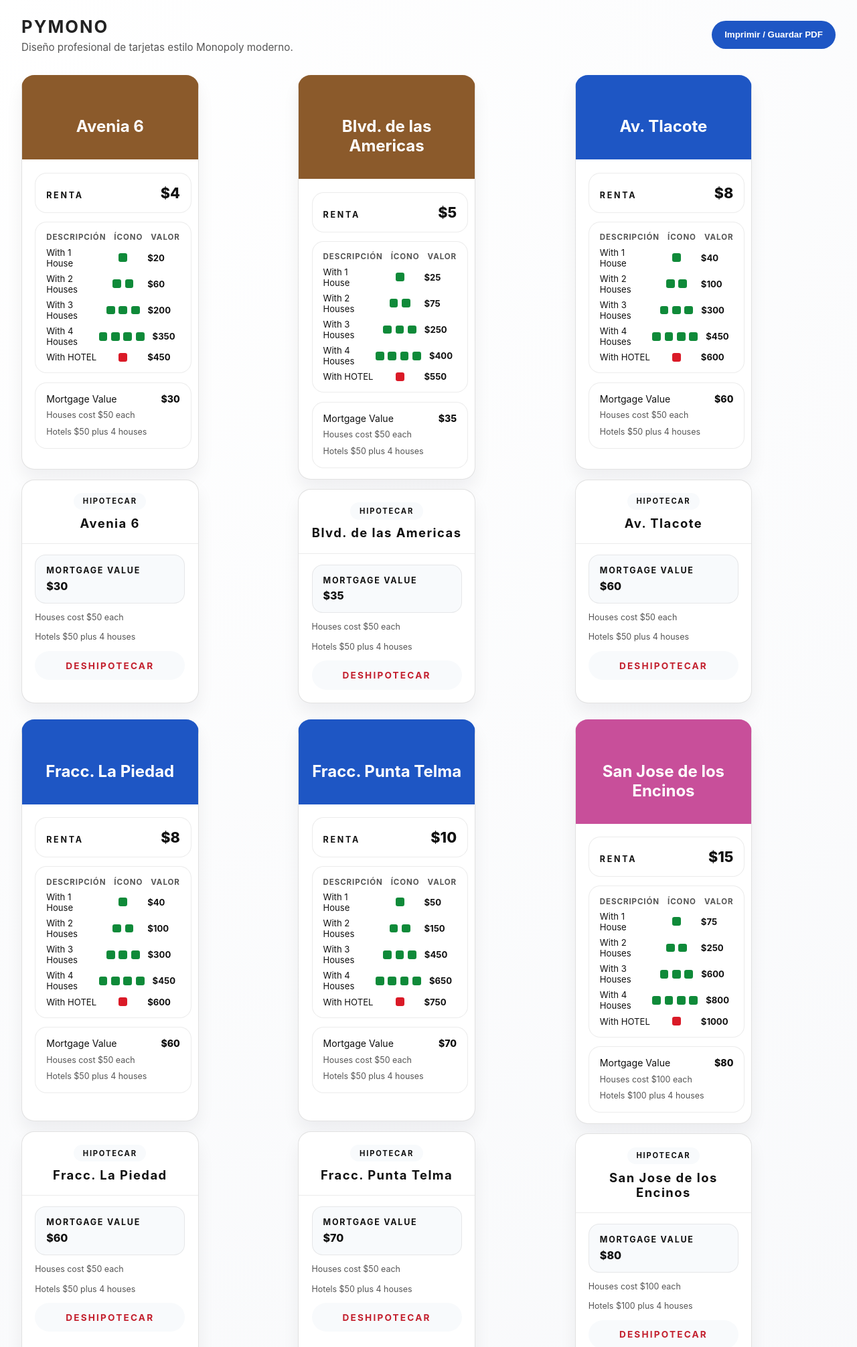
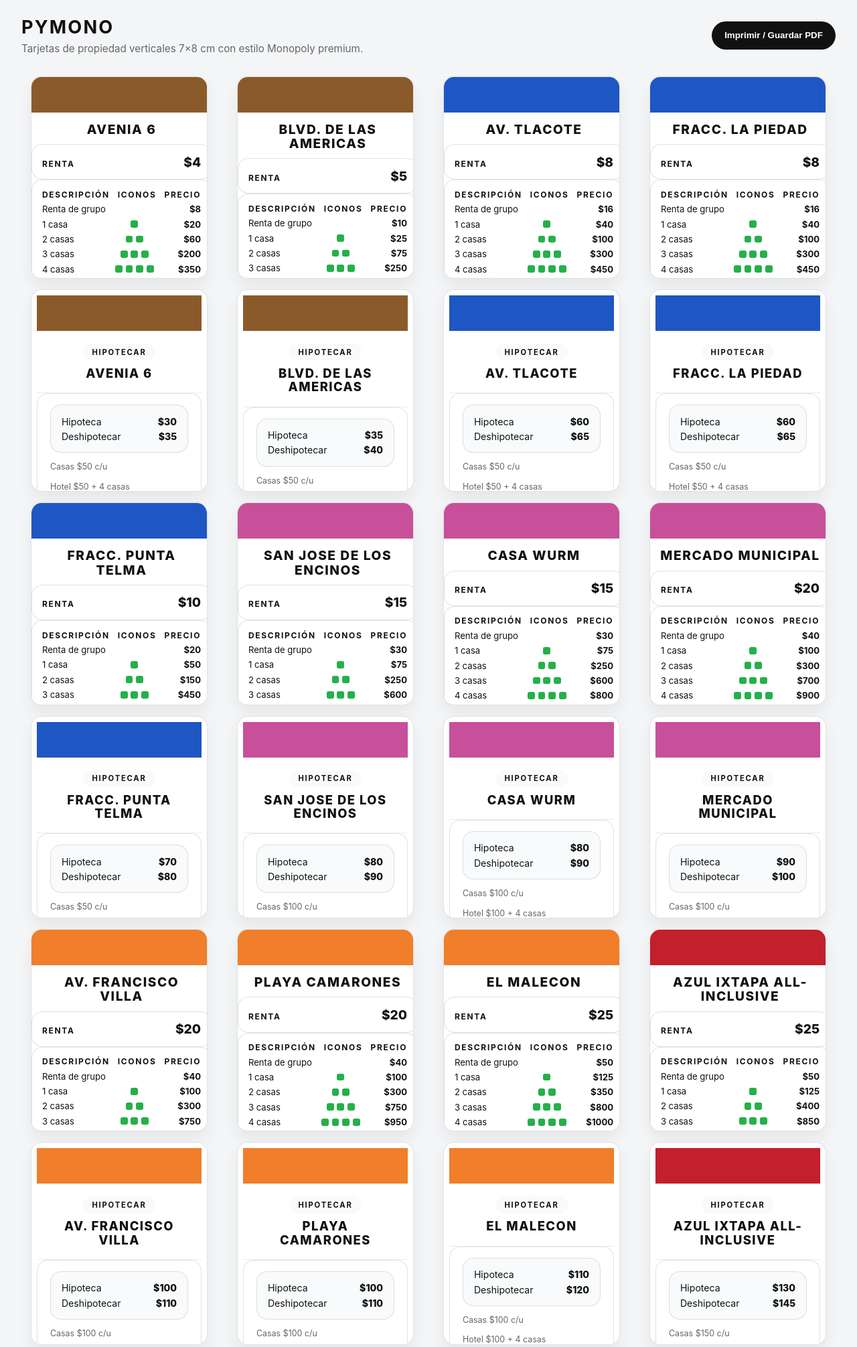
Before and after one commit to 7r5/PyMono, a Flask app: page / in a window 1280 px wide. Shown: the top 2011 px of the page at 67% size. Run offline with Flask 3, Linux system fonts and the light colour scheme.

Commit message:
Apply premium Monopoly card design from updated Copilot instructions and generate sample PDF

```diff
--- a/static/styles.css
+++ b/static/styles.css
@@ -1,6 +1,6 @@
 :root {
   font-family: "Inter", "Helvetica Neue", Arial, sans-serif;
-  color: #222;
+  color: #111111;
   background: #f4f5f7;
 }
 
@@ -8,115 +8,117 @@
   box-sizing: border-box;
 }
 
+html,
 body {
   margin: 0;
   min-height: 100vh;
-  background: radial-gradient(circle at top left, #ffffff, #e9ecf2);
+  background: #f4f5f7;
+}
+
+body {
+  color: #111111;
 }
 
 .app-header {
   display: flex;
   justify-content: space-between;
+  align-items: center;
   gap: 1rem;
-  align-items: center;
   padding: 1.5rem 2rem 0.5rem;
 }
 
 .app-header h1 {
   margin: 0;
-  font-size: 1.6rem;
+  font-size: 1.7rem;
   letter-spacing: 0.08em;
   text-transform: uppercase;
 }
 
 .app-header p {
   margin: 0.35rem 0 0;
-  color: #555;
+  color: #666666;
   font-size: 0.95rem;
 }
 
 .actions button {
   border: none;
-  background: #1e56c4;
+  background: #111111;
   color: white;
   font-weight: 700;
   padding: 0.85rem 1.2rem;
   border-radius: 999px;
   cursor: pointer;
-  transition: transform 0.2s ease, background-color 0.2s ease;
-}
-
-.actions button:hover {
-  transform: translateY(-1px);
-  background: #173fa3;
 }
 
 .cards-grid {
   display: grid;
-  grid-template-columns: repeat(auto-fit, minmax(18rem, 1fr));
-  gap: 1.5rem;
+  grid-template-columns: repeat(auto-fill, minmax(7cm, 1fr));
+  gap: 1rem;
   padding: 1.5rem 2rem 2rem;
+  justify-items: center;
 }
 
 .card {
+  width: 7cm;
   display: grid;
-  grid-template-rows: auto auto;
-  gap: 0.9rem;
-  width: 7cm;
+  gap: 1rem;
 }
 
-.card-front,
-.card-back {
+.card-face {
   width: 7cm;
-  min-height: 8cm;
-  border-radius: 1.2rem;
+  height: 8cm;
+  border-radius: 1rem;
   overflow: hidden;
-  box-shadow: 0 14px 26px rgba(15, 23, 42, 0.06);
+  background: #ffffff;
   border: 1px solid rgba(17, 17, 17, 0.12);
-  background: #fff;
+  box-shadow: 0 12px 22px rgba(17, 17, 17, 0.06);
+  display: grid;
+  grid-template-rows: auto 1fr;
 }
 
-.card-front {
-  border-top: 1.4rem solid #1e56c4;
+.card-bar {
+  height: 1.4cm;
+  width: 100%;
 }
 
 .card-head {
-  padding: 1.3rem 1.2rem 0.95rem;
-  color: white;
-  background: transparent;
+  padding: 0.95rem 0.95rem 0.7rem;
   text-align: center;
 }
 
-.card-head-title h2 {
-  margin: 0.2rem 0 0.3rem;
-  font-size: 1.35rem;
-  line-height: 1.15;
-  letter-spacing: 0.09em;
-  font-family: "Inter", "Helvetica Neue", Arial, sans-serif;
+.card-head h2 {
+  margin: 0;
+  font-size: 1.2rem;
+  line-height: 1.1;
+  letter-spacing: 0.08em;
   font-weight: 800;
+  text-transform: uppercase;
 }
 
-.card-head-title .card-group {
-  display: block;
-  margin: 0 auto 0.4rem;
-  text-transform: uppercase;
-  letter-spacing: 0.18em;
-  font-size: 0.72rem;
-  opacity: 0.88;
+.card-city {
+  margin: 0.35rem 0 0;
+  color: #666666;
+  font-size: 0.78rem;
+  letter-spacing: 0.04em;
 }
 
-.card-head-title .card-city {
-  display: block;
-  margin-top: 0.3rem;
-  font-size: 0.8rem;
-  color: rgba(255, 255, 255, 0.9);
-  font-weight: 500;
+.rent-block,
+.table-block,
+.mortgage-block,
+.construction-block,
+.back-mortgage-block,
+.back-content {
+  background: #ffffff;
+  border: 1px solid rgba(17, 17, 17, 0.12);
+  border-radius: 1rem;
 }
 
-.card-body {
-  padding: 1.2rem 1.2rem 1rem;
-  display: grid;
-  gap: 0.85rem;
+.rent-block,
+.table-block,
+.mortgage-block,
+.construction-block,
+.back-mortgage-block {
+  padding: 0.85rem 0.95rem;
 }
 
 .rent-block {
@@ -124,139 +126,198 @@ body {
   justify-content: space-between;
   align-items: baseline;
   gap: 0.75rem;
-  padding: 1rem 1rem;
-  background: #ffffff;
-  border: 1px solid rgba(17, 17, 17, 0.08);
-  border-radius: 1.1rem;
 }
 
-.rent-tag {
-  color: #111;
-  font-size: 0.78rem;
+.rent-label,
+.mortgage-title,
+.back-mortgage-label,
+.table-header span {
+  color: #111111;
+  font-size: 0.75rem;
   font-weight: 700;
-  letter-spacing: 0.22em;
+  letter-spacing: 0.14em;
   text-transform: uppercase;
 }
 
-.rent-value {
-  color: #111;
-  font-size: 1.35rem;
-  font-weight: 800;
-}
-
-.mortgage-row {
-  display: flex;
-  justify-content: space-between;
-  align-items: center;
-  gap: 0.75rem;
-  font-size: 0.88rem;
-  color: #111;
-}
-
-.mortgage-row strong {
+.rent-value,
+.mortgage-value,
+.back-mortgage-value {
+  color: #111111;
+  font-size: 1.2rem;
   font-weight: 800;
 }
 
 .table-block {
   display: grid;
-  gap: 0.45rem;
-  padding: 0.95rem 1rem;
-  background: #ffffff;
-  border: 1px solid rgba(17, 17, 17, 0.08);
-  border-radius: 1.1rem;
+  gap: 0.4rem;
+  padding-top: 0.85rem;
+  padding-bottom: 0.85rem;
 }
 
 .table-row {
   display: grid;
-  grid-template-columns: 1.45fr 0.9fr 0.9fr;
+  grid-template-columns: 1.5fr 0.9fr 0.9fr;
   gap: 0.75rem;
   align-items: center;
   font-size: 0.82rem;
-  color: #111;
+  color: #111111;
+}
+
+.table-row strong,
+.table-row span:last-child {
+  text-align: right;
 }
 
 .table-header {
-  color: #555;
+  color: #666666;
+  text-transform: uppercase;
+  letter-spacing: 0.08em;
+  font-size: 0.72rem;
   font-weight: 700;
-  letter-spacing: 0.08em;
-  text-transform: uppercase;
-  font-size: 0.72rem;
 }
 
 .icon-row {
   display: flex;
   justify-content: center;
-  gap: 0.35rem;
+  gap: 0.3rem;
 }
 
 .icon {
-  width: 0.8rem;
-  height: 0.8rem;
-  border-radius: 0.2rem;
+  width: 0.68rem;
+  height: 0.68rem;
+  border-radius: 0.18rem;
 }
 
 .house {
-  background: #0f8a39;
+  background: #24B04A;
 }
 
 .hotel {
-  background: #da1a27;
+  background: #D62828;
 }
 
-.mortgage-block,
-.back-mortgage-block {
-  padding: 0.95rem 1rem;
-  background: #ffffff;
-  border: 1px solid rgba(17, 17, 17, 0.08);
-  border-radius: 1.1rem;
+.separator {
+  height: 1px;
+  background: rgba(17, 17, 17, 0.08);
+  margin: 0.35rem 0;
+}
+
+.mortgage-block {
   display: grid;
   gap: 0.45rem;
+  padding-bottom: 0.8rem;
 }
 
-.mortgage-title,
-.back-mortgage-label {
-  color: #111;
-  font-size: 0.78rem;
-  font-weight: 700;
-  letter-spacing: 0.14em;
-  text-transform: uppercase;
+.mortgage-row,
+.back-mortgage-row {
+  display: flex;
+  justify-content: space-between;
+  align-items: center;
+  gap: 0.8rem;
 }
 
-.mortgage-value,
-.back-mortgage-value {
-  color: #111;
-  font-size: 1.05rem;
+.mortgage-row strong,
+.back-mortgage-row strong {
   font-weight: 800;
 }
 
-.mortgage-meta,
-.back-mortgage-meta {
-  color: #555;
+.construction-block,
+.back-content {
+  display: grid;
+  gap: 0.45rem;
+  padding-bottom: 0.85rem;
+}
+
+.construction-text,
+.back-meta {
+  color: #666666;
   font-size: 0.78rem;
   line-height: 1.4;
 }
 
-.card-icons {
-  display: flex;
-  justify-content: center;
-  gap: 0.75rem;
-  margin-top: 0.35rem;
+.card-back {
+  padding: 0.5rem;
 }
 
-.icon-box {
+.back-head {
+  padding: 0.95rem 0.95rem 0.65rem;
+  text-align: center;
+}
+
+.back-pill {
   display: inline-flex;
   align-items: center;
-  gap: 0.35rem;
-  padding: 0.38rem 0.7rem;
+  justify-content: center;
+  padding: 0.25rem 0.65rem;
   border-radius: 999px;
-  background: #f8fafc;
-  border: 1px solid rgba(17, 17, 17, 0.08);
+  background: #f4f5f7;
+  color: #111111;
+  font-size: 0.72rem;
+  letter-spacing: 0.12em;
+  text-transform: uppercase;
+  font-weight: 700;
 }
 
-.icon-box span {
-  font-size: 0.78rem;
-  color: #334155;
-  font-weight: 700;
+.back-head h3 {
+  margin: 0.65rem 0 0.25rem;
+  font-size: 1rem;
+  font-weight: 800;
+  line-height: 1.1;
+  text-transform: uppercase;
+}
+
+.back-group {
+  margin: 0;
+  color: #666666;
+  font-size: 0.76rem;
+  letter-spacing: 0.05em;
+}
+
+.back-content {
+  padding: 0 0.95rem 0.9rem;
+}
+
+.back-mortgage-block {
+  display: grid;
+  gap: 0.35rem;
+}
+
+.back-mortgage-row {
+  display: flex;
+  justify-content: space-between;
+  align-items: center;
+  gap: 0.8rem;
+  font-size: 0.88rem;
+}
+
+.back-footer {
+  margin-top: 0.6rem;
+  text-align: center;
+  color: #111111;
+  font-size: 0.82rem;
+  font-weight: 800;
+  letter-spacing: 0.12em;
+  text-transform: uppercase;
+}
+
+@media print {
+  body {
+    background: #ffffff;
+  }
+
+  .app-header,
+  .actions {
+    display: none;
+  }
+
+  .cards-grid {
+    padding: 0.8cm;
+    gap: 0.8cm;
+  }
+
+  .card {
+    page-break-inside: avoid;
+  }
 }
 
 .card-back {
--- a/templates/index.html
+++ b/templates/index.html
@@ -3,14 +3,14 @@
 <head>
   <meta charset="utf-8">
   <meta name="viewport" content="width=device-width, initial-scale=1">
-  <title>PyMono - Tarjetas Monopoly</title>
+  <title>PyMono - Tarjetas Monopoly Premium</title>
   <link rel="stylesheet" href="/static/styles.css">
 </head>
 <body>
   <header class="app-header">
     <div>
       <h1>PyMono</h1>
-      <p>Diseño profesional de tarjetas estilo Monopoly moderno.</p>
+      <p>Tarjetas de propiedad verticales 7×8 cm con estilo Monopoly premium.</p>
     </div>
     <div class="actions">
       <button onclick="window.print()">Imprimir / Guardar PDF</button>
@@ -20,78 +20,98 @@
   <main class="cards-grid">
     {% for prop in properties %}
       <article class="card">
-        <section class="card-front" style="border-top-color: {{ prop.display_color }};">
-          <div class="card-head" style="background: {{ prop.display_color }};">
-            <p class="card-group">{{ prop.grupo }}</p>
+        <section class="card-face card-front">
+          <div class="card-bar" style="background: {{ prop.display_color }};"></div>
+          <div class="card-head">
             <h2>{{ prop.titulo }}</h2>
             {% if prop.ciudad %}
               <p class="card-city">{{ prop.ciudad }}</p>
             {% endif %}
           </div>
 
-          <div class="card-body">
           <section class="rent-block">
-              <span class="rent-tag">RENTA</span>
+            <span class="rent-label">RENTA</span>
             <span class="rent-value">${{ prop.renta_simple }}</span>
           </section>
 
           <section class="table-block">
             <div class="table-row table-header">
               <span>Descripción</span>
-                <span>Ícono</span>
-                <strong>Valor</strong>
+              <span>Iconos</span>
+              <span>Precio</span>
             </div>
             <div class="table-row">
-                <span>With 1 House</span>
+              <span>Renta de grupo</span>
+              <span class="icon-row"></span>
+              <strong>${{ prop.renta_grupo }}</strong>
+            </div>
+            <div class="table-row">
+              <span>1 casa</span>
               <span class="icon-row"><span class="icon house"></span></span>
               <strong>${{ prop.renta1 }}</strong>
             </div>
             <div class="table-row">
-                <span>With 2 Houses</span>
+              <span>2 casas</span>
               <span class="icon-row"><span class="icon house"></span><span class="icon house"></span></span>
               <strong>${{ prop.renta2 }}</strong>
             </div>
             <div class="table-row">
-                <span>With 3 Houses</span>
+              <span>3 casas</span>
               <span class="icon-row"><span class="icon house"></span><span class="icon house"></span><span class="icon house"></span></span>
               <strong>${{ prop.renta3 }}</strong>
             </div>
             <div class="table-row">
-                <span>With 4 Houses</span>
+              <span>4 casas</span>
               <span class="icon-row"><span class="icon house"></span><span class="icon house"></span><span class="icon house"></span><span class="icon house"></span></span>
               <strong>${{ prop.renta4 }}</strong>
             </div>
             <div class="table-row">
-                <span>With HOTEL</span>
+              <span>Hotel</span>
               <span class="icon-row"><span class="icon hotel"></span></span>
               <strong>${{ prop.renta_hotel }}</strong>
             </div>
           </section>
 
+          <div class="separator"></div>
+
           <section class="mortgage-block">
+            <span class="mortgage-title">HIPOTECA</span>
             <div class="mortgage-row">
-                <span>Mortgage Value</span>
+              <span>Valor</span>
               <strong>${{ prop.hipotecado_por }}</strong>
-              </div>
-              <div class="mortgage-meta">Houses cost ${{ prop.costo_casa }} each</div>
-              <div class="mortgage-meta">Hotels ${{ prop.costo_hotel }} plus 4 houses</div>
-            </section>
             </div>
           </section>
 
-        <section class="card-back">
+          <div class="separator"></div>
+
+          <section class="construction-block">
+            <div class="construction-text">Casas cuestan ${{ prop.costo_casa }} cada una</div>
+            <div class="construction-text">Hotel cuesta ${{ prop.costo_hotel }} + 4 casas</div>
+          </section>
+        </section>
+
+        <section class="card-face card-back">
+          <div class="card-bar" style="background: {{ prop.display_color }};"></div>
           <div class="back-head">
             <span class="back-pill">HIPOTECAR</span>
             <h3>{{ prop.titulo }}</h3>
-            <span class="back-group">{{ prop.grupo }}</span>
+            {% if prop.grupo %}
+              <p class="back-group">{{ prop.grupo }}</p>
+            {% endif %}
           </div>
           <div class="back-content">
             <section class="back-mortgage-block">
-              <span class="back-mortgage-label">Mortgage Value</span>
-              <span class="back-mortgage-value">${{ prop.hipotecado_por }}</span>
+              <div class="back-mortgage-row">
+                <span>Hipoteca</span>
+                <strong>${{ prop.hipotecado_por }}</strong>
+              </div>
+              <div class="back-mortgage-row">
+                <span>Deshipotecar</span>
+                <strong>${{ prop.para_deshipotecar }}</strong>
+              </div>
             </section>
-            <div class="back-mortgage-meta">Houses cost ${{ prop.costo_casa }} each</div>
-            <div class="back-mortgage-meta">Hotels ${{ prop.costo_hotel }} plus 4 houses</div>
+            <div class="back-meta">Casas ${{ prop.costo_casa }} c/u</div>
+            <div class="back-meta">Hotel ${{ prop.costo_hotel }} + 4 casas</div>
             <div class="back-footer">DESHIPOTECAR</div>
           </div>
         </section>
```
Also changed, not shown: copilot-instructions.md (+1 -0 lines), main.py (+114 -103 lines). Lines whose indentation alone changed are shown as unchanged.
